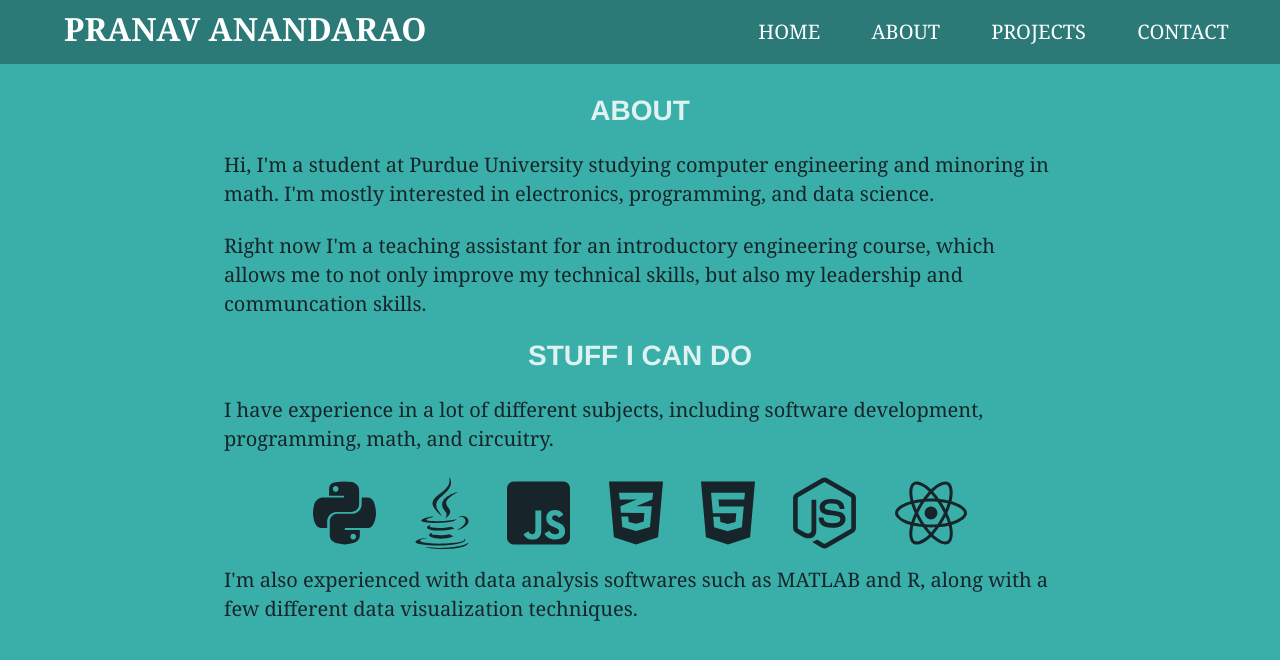
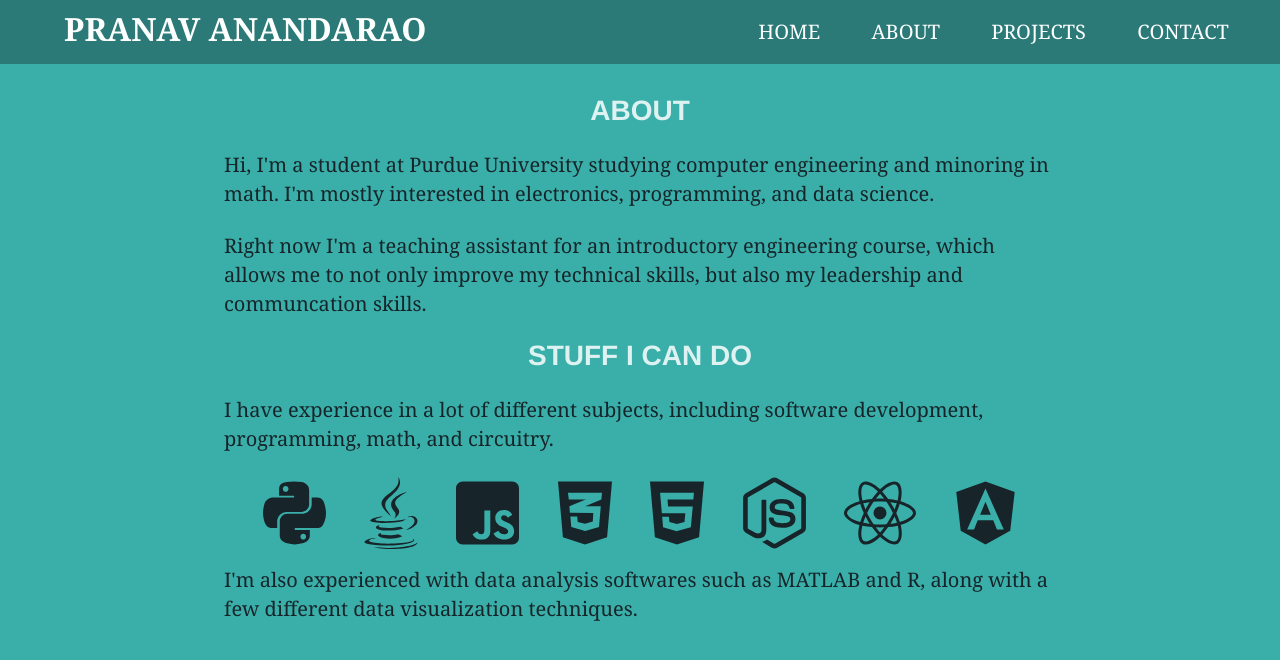
Before and after one commit to pranandarao/pranandarao.github.io, a Gatsby site: page /about in a window 1280 px wide. Built offline with nearby package versions, Linux system fonts and the light colour scheme; Gatsby itself is replaced by a stand-in of ours.

Commit message:
added skill

```diff
--- a/src/pages/about.js
+++ b/src/pages/about.js
@@ -30,6 +30,8 @@ export default () => (
         <FontAwesomeIcon icon={["fab", "node-js"]} />
         <div class="logo-spacer" />
         <FontAwesomeIcon icon={["fab", "react"]} />
+        <div class="logo-spacer" />
+        <FontAwesomeIcon icon={["fab", "angular"]} />
     </div>
     <p>I'm also experienced with data analysis softwares such as MATLAB and R, along with a few different data visualization techniques.</p>
 </Layout>
```
